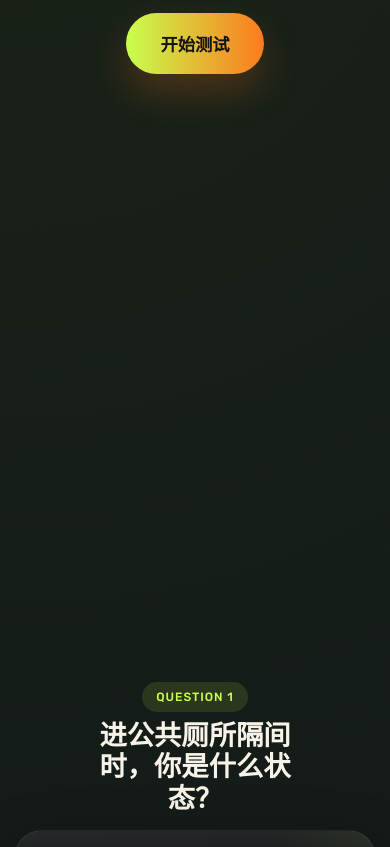
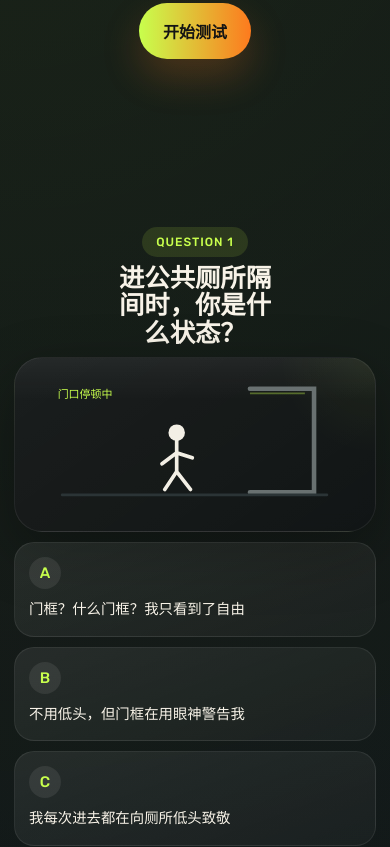
Before and after one commit to Michael-TsaiTingwei/climb_wise, a plain HTML site: page index.html in a window 390 px wide. Shown: the part 244-1091 px from the top of the page. Drawn offline with Linux system fonts and the light colour scheme.

Commit message:
Tighten mobile quiz layout spacing

```diff
--- a/styles.css
+++ b/styles.css
@@ -610,12 +610,16 @@
 
   .slide {
     padding-top: 88px;
-    padding-bottom: 42px;
+    padding-bottom: 48px;
   }
 
   .question-slide h2 {
     max-width: min(16ch, 88vw);
-    font-size: clamp(1.6rem, 5.2vw, 2.45rem);
+    font-size: clamp(1.55rem, 5vw, 2.4rem);
+  }
+
+  .question-scene {
+    min-height: min(30vh, 260px);
   }
 
   .preference-card {
@@ -623,125 +627,25 @@
   }
 
   .scene {
-    min-height: 240px;
+    min-height: 220px;
   }
 }
 
-@media (max-width: 720px) {
-  html,
-  body {
-    overflow: hidden;
-  }
-
-  .page-shell {
-    min-height: 100vh;
-    min-height: 100dvh;
-  }
-
-  .progress-wrap {
-    top: 14px;
-  }
-
-  .slide {
-    min-height: 100vh;
-    min-height: 100dvh;
-    gap: 14px;
-    padding-top: 78px;
-    padding-bottom: calc(84px + env(safe-area-inset-bottom, 0px));
-    padding-left: 14px;
-    padding-right: 14px;
-    align-content: start;
-    overflow-y: auto;
-    overflow-x: hidden;
-    -webkit-overflow-scrolling: touch;
-    scrollbar-width: none;
-    -ms-overflow-style: none;
-  }
-
-  .slide::-webkit-scrollbar {
-    display: none;
-    width: 0;
-    height: 0;
-  }
-
-  .question-head {
-    gap: 10px;
-  }
-
-  .question-head h2 {
-    font-size: clamp(1.45rem, 7vw, 2.2rem);
-  }
-
-  .question-scene {
-    min-height: min(30vh, 250px);
-    padding: 8px;
-  }
-
-  .options-grid {
-    grid-template-columns: 1fr;
-    gap: 12px;
-  }
-
-  .option-card {
-    padding: 16px 16px 18px;
-  }
-
-  .option-card p {
-    font-size: 0.94rem;
-    line-height: 1.55;
-  }
-
-  .preference-card {
-    min-height: 240px;
-  }
-
-  .result-slide {
-    padding-top: 78px;
-    padding-bottom: calc(120px + env(safe-area-inset-bottom, 0px));
-  }
-
-  .persona-card,
-  .persona-guide,
-  .persona-actions {
-    width: calc(100vw - 32px);
-  }
-
-  .persona-card {
-    padding: 22px 18px;
-  }
-
-  .persona-summary {
-    font-size: 15px;
-    line-height: 1.75;
-  }
-
-  .persona-style {
-    font-size: 16px;
-    line-height: 1.6;
-  }
-
-  .persona-actions {
-    gap: 12px;
-    padding-bottom: calc(18px + env(safe-area-inset-bottom, 0px));
-  }
-
-  .persona-actions .button {
-    width: 100%;
-  }
-}
-
-
-
-
-
-html,
-body {
+html {
   overflow-x: hidden;
-  overflow-y: auto;
+  overflow-y: hidden;
   scroll-behavior: smooth;
 }
 
-.page-shell {
+body {
+  min-height: 100vh;
+  min-height: 100dvh;
+  overflow-x: hidden;
+  overflow-y: auto;
+}
+
+.page-shell,
+.slides {
   overflow: visible;
 }
 
@@ -752,6 +656,7 @@
 }
 
 .slide {
+  min-height: auto;
   padding: 96px 20px 40px;
   grid-template-rows: auto auto auto;
   align-items: start;
@@ -762,77 +667,165 @@
 }
 
 .question-scene {
-  min-height: min(28vh, 260px);
+  min-height: min(28vh, 240px);
 }
 
 .result-slide {
-  padding-bottom: calc(120px + env(safe-area-inset-bottom, 0px));
+  padding-top: 92px;
+  padding-bottom: calc(112px + env(safe-area-inset-bottom, 0px));
 }
 
 @media (max-width: 720px) {
-  html,
-  body {
-    overflow-x: hidden;
-    overflow-y: auto;
+  .progress-wrap {
+    top: 12px;
+    gap: 8px;
+  }
+
+  .progress-wrap p {
+    font-size: 12px;
+  }
+
+  .progress-bar {
+    width: min(420px, calc(100vw - 28px));
   }
 
   .slide {
-    padding-top: 82px;
-    padding-bottom: calc(120px + env(safe-area-inset-bottom, 0px));
+    padding-top: 72px;
+    padding-bottom: calc(96px + env(safe-area-inset-bottom, 0px));
     padding-left: 14px;
     padding-right: 14px;
+    gap: 10px;
   }
 
-  .question-head h2 {
-    max-width: 11ch;
+  .intro-slide {
+    gap: 16px;
+  }
+
+  .question-head,
+  .result-heading {
+    gap: 8px;
+  }
+
+  .question-slide h2 {
+    max-width: 10ch;
+    font-size: clamp(1.2rem, 6.9vw, 1.95rem);
+    line-height: 1.08;
   }
 
   .question-scene {
-    min-height: min(22vh, 200px);
+    min-height: min(19vh, 160px);
+    padding: 6px;
+  }
+
+  .options-grid,
+  .preference-grid {
+    grid-template-columns: 1fr;
+    gap: 10px;
+  }
+
+  .option-card {
+    padding: 14px 14px 16px;
+    border-radius: 20px;
+  }
+
+  .option-card .option-label {
+    width: 32px;
+    height: 32px;
+    margin-bottom: 10px;
+    font-size: 0.95rem;
+  }
+
+  .option-card p {
+    font-size: 0.92rem;
+    line-height: 1.45;
   }
 
   .preference-card {
-    min-height: 220px;
+    grid-template-rows: minmax(100px, 128px) auto;
+    min-height: 0;
+    padding: 12px;
+  }
+
+  .preference-card .mini-scene {
+    min-height: 108px;
+    margin-bottom: 8px;
+  }
+
+  .result-slide {
+    padding-top: 74px;
+    padding-bottom: calc(120px + env(safe-area-inset-bottom, 0px));
+    gap: 12px;
+  }
+
+  .result-heading h2 {
+    max-width: 11ch;
+    font-size: clamp(1.6rem, 7vw, 2.2rem);
+    line-height: 1.1;
+  }
+
+  .persona-card,
+  .persona-guide,
+  .persona-actions {
+    width: calc(100vw - 24px);
+  }
+
+  .persona-card {
+    padding: 18px 16px;
+  }
+
+  .persona-title {
+    font-size: clamp(20px, 6vw, 24px);
+  }
+
+  .persona-divider {
+    margin: 14px 0;
+  }
+
+  .persona-summary {
+    font-size: 14px;
+    line-height: 1.65;
+  }
+
+  .persona-style {
+    font-size: 15px;
+    line-height: 1.45;
+  }
+
+  .persona-guide {
+    font-size: 13px;
+  }
+
+  .persona-actions {
+    gap: 10px;
+    padding-bottom: calc(18px + env(safe-area-inset-bottom, 0px));
+  }
+
+  .persona-actions .button {
+    width: 100%;
+  }
+
+  .button.large {
+    padding: 16px 24px;
+    font-size: 1rem;
   }
 }
 
-html {
-  overflow-x: hidden !important;
-  overflow-y: auto !important;
-}
+@media (max-width: 420px) {
+  .question-slide h2 {
+    max-width: 9ch;
+    font-size: clamp(1.12rem, 6.5vw, 1.75rem);
+  }
 
-body {
-  overflow: visible !important;
-  overflow-x: hidden !important;
-}
+  .question-scene {
+    min-height: min(18vh, 148px);
+  }
 
-.page-shell {
-  overflow-x: hidden !important;
-  overflow-y: visible !important;
-}
+  .option-card p {
+    font-size: 0.9rem;
+  }
 
-.slides {
-  overflow: visible !important;
-  transform: none !important;
-}
-
-.slide {
-  overflow: visible !important;
-}
-
-@media (max-width: 720px) {
-  .slide {
-    overflow: visible !important;
+  .persona-summary {
+    font-size: 13.5px;
+    line-height: 1.6;
   }
 }
-
-html {
-  overflow-y: hidden !important;
-}
-
-body {
-  min-height: 100vh;
-  min-height: 100dvh;
-  overflow-x: hidden !important;
-  overflow-y: auto !important;
-}
```
